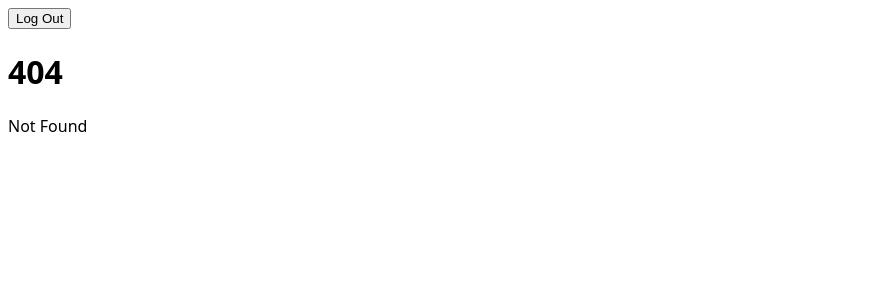
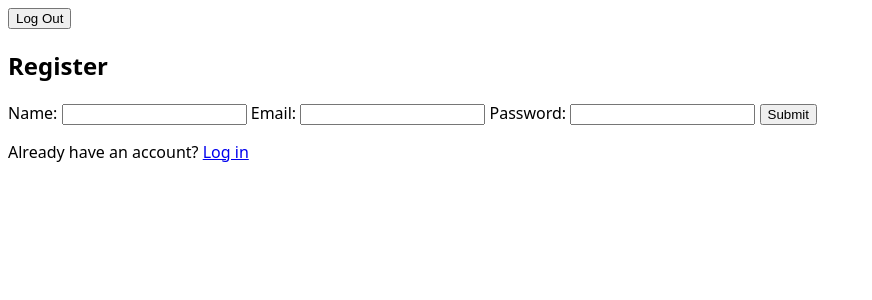
Before and after one commit to BIT-Studio-3/svelte-login-testing, a SvelteKit app: page /register in a window 1280 px wide. Before the commit this address had no page. Shown: the top 300 px of the page, without its empty margins (0-872 px from the left). Built offline with nearby package versions, Linux system fonts and the light colour scheme.

Commit message:
Register a new user

```diff
--- /dev/null
+++ b/src/routes/register/+page.svelte
@@ -0,0 +1,18 @@
+<script>
+
+</script>
+
+<form method="POST" action="/?/register">
+    <h2>Register</h2>
+    <label for="name">Name: </label>
+    <input type="text" id="name" name="name" required />
+
+    <label for="email">Email: </label>
+    <input type="email" id="email" name="email" required />
+
+    <label for="password">Password: </label>
+    <input type="password" id="password" name="password" required />
+
+    <button type="submit">Submit</button>
+    <p>Already have an account? <a href="/login">Log in</a></p>
+</form>
```
Also changed, not shown: src/routes/+page.server.js (+23 -0 lines), src/routes/register/+page.server.js (added).
